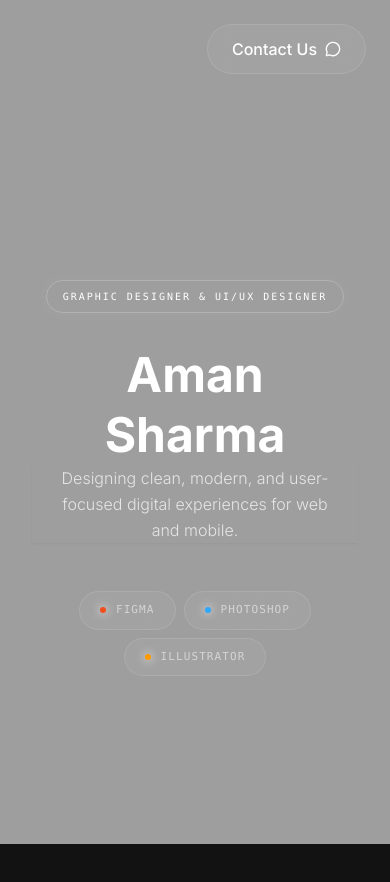
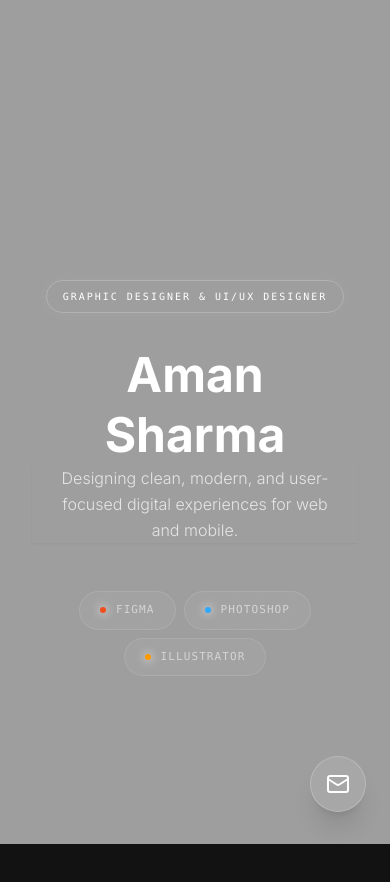
Before and after one commit to amansharmak39-commits/Aman-portfolio, a Next.js app: page / in a window 390 px wide. Shown: the top 882 px of the page. Built offline with nearby package versions, Linux system fonts and the light colour scheme.

Commit message:
Updated mobile projects layout

```diff
--- a/src/components/Header.tsx
+++ b/src/components/Header.tsx
@@ -5,16 +5,13 @@ import Ripple from "./magicui/ripple";
 import { motion, AnimatePresence } from "framer-motion";
 import { MessageCircle, Mail, Phone, X } from "lucide-react";
 
-export default function Header() {
-  const [isOpen, setIsOpen] = useState(false);
+interface ContactButtonProps {
+  isMobile: boolean;
+  isOpen: boolean;
+  setIsOpen: (val: boolean) => void;
+}
 
-  return (
-    <motion.header
-      initial={{ y: -100, opacity: 0 }}
-      animate={{ y: 0, opacity: 1 }}
-      transition={{ duration: 1, ease: [0.16, 1, 0.3, 1], delay: 0.5 }}
-      className="fixed top-0 left-0 w-full z-[100] p-6 flex justify-end"
-    >
+const ContactButton = ({ isMobile, isOpen, setIsOpen }: ContactButtonProps) => (
   <div className="relative">
     <motion.button
       initial={{ opacity: 0, scale: 0.9 }}
@@ -23,13 +20,16 @@ export default function Header() {
       whileTap={{ scale: 0.95 }}
       transition={{ type: "spring", stiffness: 260, damping: 26 }}
       onClick={() => setIsOpen(!isOpen)}
-          className="relative group overflow-hidden bg-white/5 backdrop-blur-md border border-white/10 px-6 py-3 rounded-full text-white font-medium flex items-center gap-2 transition-all hover:border-white/20"
+      className={isMobile
+        ? "relative group overflow-hidden bg-white/10 backdrop-blur-md border border-white/20 shadow-xl text-white rounded-full w-14 h-14 flex items-center justify-center transition-all hover:border-white/30"
+        : "relative group overflow-hidden bg-white/5 backdrop-blur-md border border-white/10 px-6 py-3 rounded-full text-white font-medium flex items-center gap-2 transition-all hover:border-white/20"
+      }
     >
       <div className="absolute inset-0 pointer-events-none opacity-0 group-hover:opacity-100 transition-opacity">
         <Ripple mainCircleSize={100} numCircles={4} mainCircleOpacity={0.15} />
       </div>
 
-          <span className="relative z-10">Contact Us</span>
+      {!isMobile && <span className="relative z-10">Contact Us</span>}
       <AnimatePresence mode="wait">
         {isOpen ? (
           <motion.div
@@ -38,7 +38,7 @@ export default function Header() {
             animate={{ rotate: 0, opacity: 1 }}
             exit={{ rotate: 90, opacity: 0 }}
           >
-                <X className="w-4 h-4" />
+            <X className={isMobile ? "w-6 h-6" : "w-4 h-4"} />
           </motion.div>
         ) : (
           <motion.div
@@ -47,21 +47,27 @@ export default function Header() {
             animate={{ rotate: 0, opacity: 1 }}
             exit={{ rotate: -90, opacity: 0 }}
           >
-                <MessageCircle className="w-4 h-4" />
+            {isMobile ? <Mail className="w-6 h-6" /> : <MessageCircle className="w-4 h-4" />}
           </motion.div>
-            )
-            }
+        )}
       </AnimatePresence>
+
+      {/* Tooltip for Mobile FAB */}
+      {isMobile && (
+        <div className="absolute right-full mr-4 top-1/2 -translate-y-1/2 pointer-events-none opacity-0 group-hover:opacity-100 transition-opacity bg-[#121212]/90 backdrop-blur-xl border border-white/10 px-3 py-1.5 rounded-lg text-sm text-white font-medium whitespace-nowrap shadow-xl">
+          Contact
+        </div>
+      )}
     </motion.button>
 
     {/* Contact Menu Popover */}
     <AnimatePresence>
       {isOpen && (
         <motion.div
-              initial={{ opacity: 0, y: 10, scale: 0.95 }}
+          initial={{ opacity: 0, y: isMobile ? 10 : -10, scale: 0.95 }}
           animate={{ opacity: 1, y: 0, scale: 1 }}
-              exit={{ opacity: 0, y: 10, scale: 0.95 }}
-              className="absolute top-full right-0 mt-4 bg-[#121212]/90 backdrop-blur-xl border border-white/10 rounded-2xl p-2 min-w-[200px] shadow-2xl"
+          exit={{ opacity: 0, y: isMobile ? 10 : -10, scale: 0.95 }}
+          className={`absolute ${isMobile ? 'bottom-full mb-4' : 'top-full mt-4'} right-0 bg-[#121212]/90 backdrop-blur-xl border border-white/10 rounded-2xl p-2 min-w-[200px] shadow-2xl origin-${isMobile ? 'bottom-right' : 'top-right'}`}
         >
           <a
             href="https://WA.me/919219452228"
@@ -96,6 +102,33 @@ export default function Header() {
       )}
     </AnimatePresence>
   </div>
+);
+
+export default function Header() {
+  const [isOpen, setIsOpen] = useState(false);
+
+  return (
+    <>
+      <motion.header
+        initial={{ y: -100, opacity: 0 }}
+        animate={{ y: 0, opacity: 1 }}
+        transition={{ duration: 1, ease: [0.16, 1, 0.3, 1], delay: 0.5 }}
+        className="fixed top-0 left-0 w-full z-[100] p-6 justify-end pointer-events-none hidden md:flex"
+      >
+        <div className="pointer-events-auto">
+          <ContactButton isMobile={false} isOpen={isOpen} setIsOpen={setIsOpen} />
+        </div>
       </motion.header>
+
+      {/* Mobile FAB */}
+      <motion.div
+        initial={{ y: 100, opacity: 0 }}
+        animate={{ y: 0, opacity: 1 }}
+        transition={{ duration: 1, ease: [0.16, 1, 0.3, 1], delay: 0.5 }}
+        className="fixed bottom-8 right-6 z-50 flex md:hidden pointer-events-auto"
+      >
+        <ContactButton isMobile={true} isOpen={isOpen} setIsOpen={setIsOpen} />
+      </motion.div>
+    </>
   );
 }
--- a/src/components/Projects.tsx
+++ b/src/components/Projects.tsx
@@ -98,6 +98,7 @@ const allProjects = [...projects, ...projects];
 export default function Projects() {
   const [selectedImage, setSelectedImage] = useState<string | null>(null);
   const [hoveredIdx, setHoveredIdx] = useState<number | null>(null);
+  const [showAll, setShowAll] = useState(false);
   const trackRef = useRef<HTMLDivElement>(null);
 
   // Use MotionValues for high-performance slider sync
@@ -168,27 +169,48 @@ export default function Projects() {
 
       <div className="relative w-full max-md:overflow-visible overflow-hidden block md:flex group/track py-12">
         <motion.div
+          layout
           ref={trackRef}
           style={{ x: xPercentage }}
           className="grid grid-cols-1 sm:grid-cols-2 md:flex md:whitespace-nowrap gap-8 md:gap-12 justify-items-center selection:bg-transparent max-md:!transform-none"
         >
-          {allProjects.map((project, idx) => (
-            <div
-              key={idx}
-              className="shrink-0"
-              onMouseEnter={() => setHoveredIdx(idx)}
-              onMouseLeave={() => setHoveredIdx(null)}
-            >
+          {allProjects.map((project, idx) => {
+            const isMobileHidden = idx >= (showAll ? projects.length : 4);
+
+            return (
+              <motion.div
+                layout
+                key={idx}
+                className={`shrink-0 ${isMobileHidden ? 'max-md:hidden' : ''}`}
+                onMouseEnter={() => setHoveredIdx(idx)}
+                onMouseLeave={() => setHoveredIdx(null)}
+              >
               <RefinedSmallCard
                 project={project}
                 isFocused={hoveredIdx === idx}
                 isAnyHovered={hoveredIdx !== null}
                 onClick={() => project.image && setSelectedImage(project.image)}
               />
-            </div>
-          ))}
+              </motion.div>
+            );
+          })}
         </motion.div>
       </div>
+
+      {/* View All Button for Mobile */}
+      <motion.div
+        layout
+        className="flex justify-center md:hidden mt-2 mb-16"
+      >
+        <motion.button
+          whileHover={{ scale: 1.05 }}
+          whileTap={{ scale: 0.95 }}
+          onClick={() => setShowAll(!showAll)}
+          className="px-8 py-3 rounded-full bg-white/5 backdrop-blur-xl border border-white/20 font-medium text-white shadow-xl hover:bg-white/10 transition-all cursor-pointer z-50 relative"
+        >
+          {showAll ? "View Less" : "View All Projects"}
+        </motion.button>
+      </motion.div>
 
       {/* Manual Navigation Arrows */}
       <motion.div
```
Lines whose indentation alone changed are shown as unchanged.
